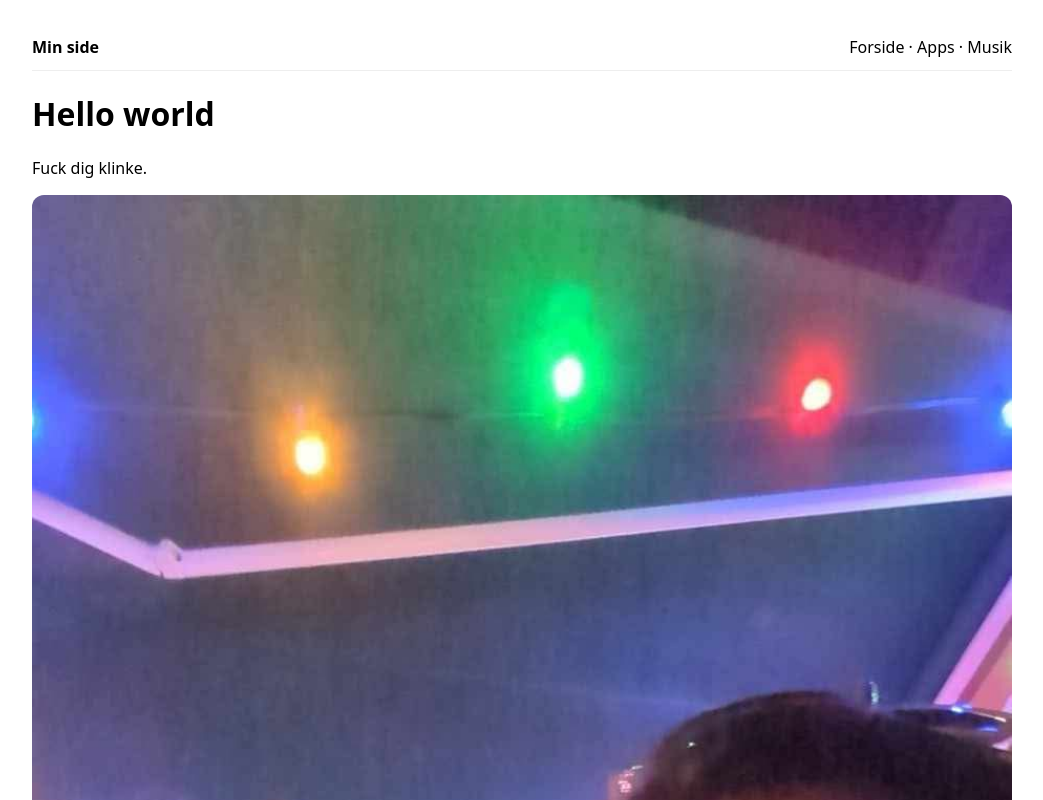
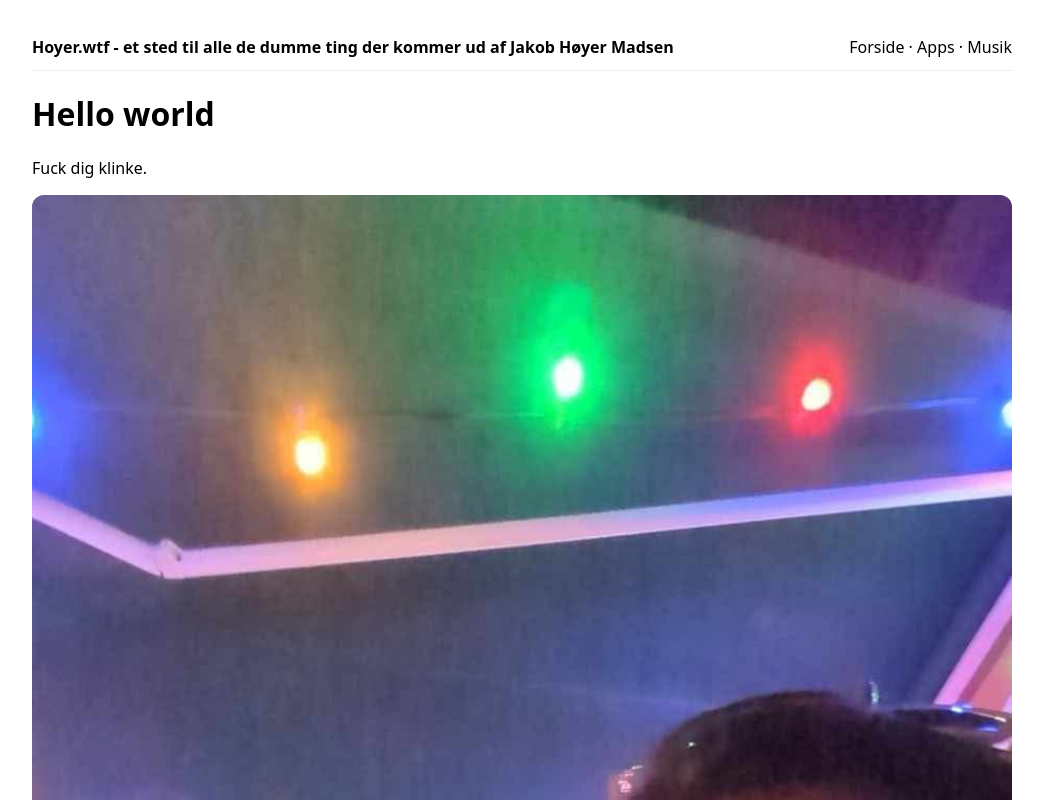
Before and after one commit to JakobHoyer/Website, a plain HTML site: page index.html in a window 1280 px wide. Shown: the top 800 px of the page, without its empty margins (118-1161 px from the left). Drawn offline with Linux system fonts and the light colour scheme.

Commit message:
Update index.html

```diff
--- a/index.html
+++ b/index.html
@@ -15,7 +15,7 @@
   <meta name="twitter:card" content="summary_large_image">
 </head>
 
-<title>Hoyer.wtf - et sted til alle de dumme ting der kommer ud af Jakob Høyer Madsen</title>
+<title>Hoyer.wtf</title>
 <style>
   body{font-family:system-ui,-apple-system,Segoe UI,Roboto,Arial,sans-serif;max-width:980px;margin:24px auto;padding:0 16px}
   header{display:flex;gap:16px;align-items:center;justify-content:space-between;padding:12px 0;border-bottom:1px solid #eee}
@@ -23,7 +23,7 @@
 </style>
 
 <header>
-  <a href="/"><strong>Min side</strong></a>
+  <a href="/"><strong>Hoyer.wtf - et sted til alle de dumme ting der kommer ud af Jakob Høyer Madsen</strong></a>
   <nav>
     <a href="/">Forside</a> · <a href="/apps/">Apps</a> · <a href="/music/">Musik</a>
   </nav>
```
